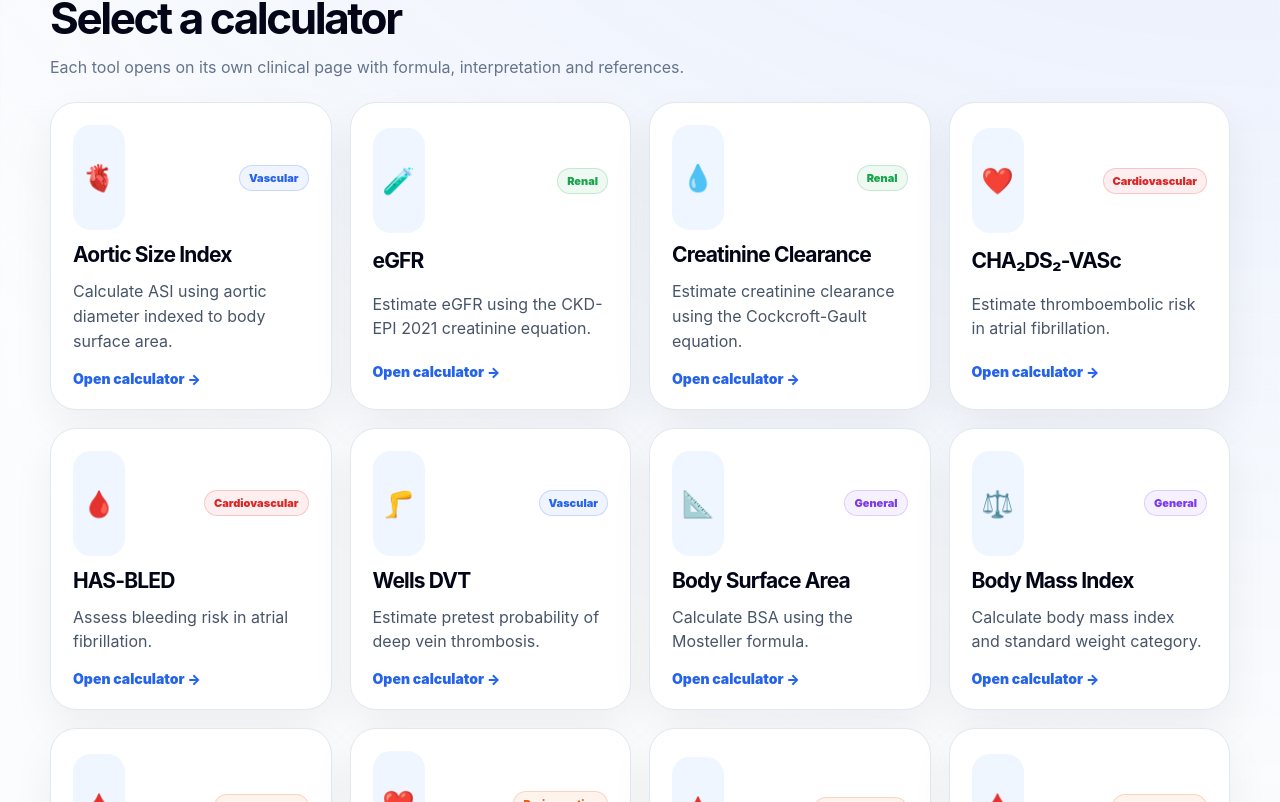
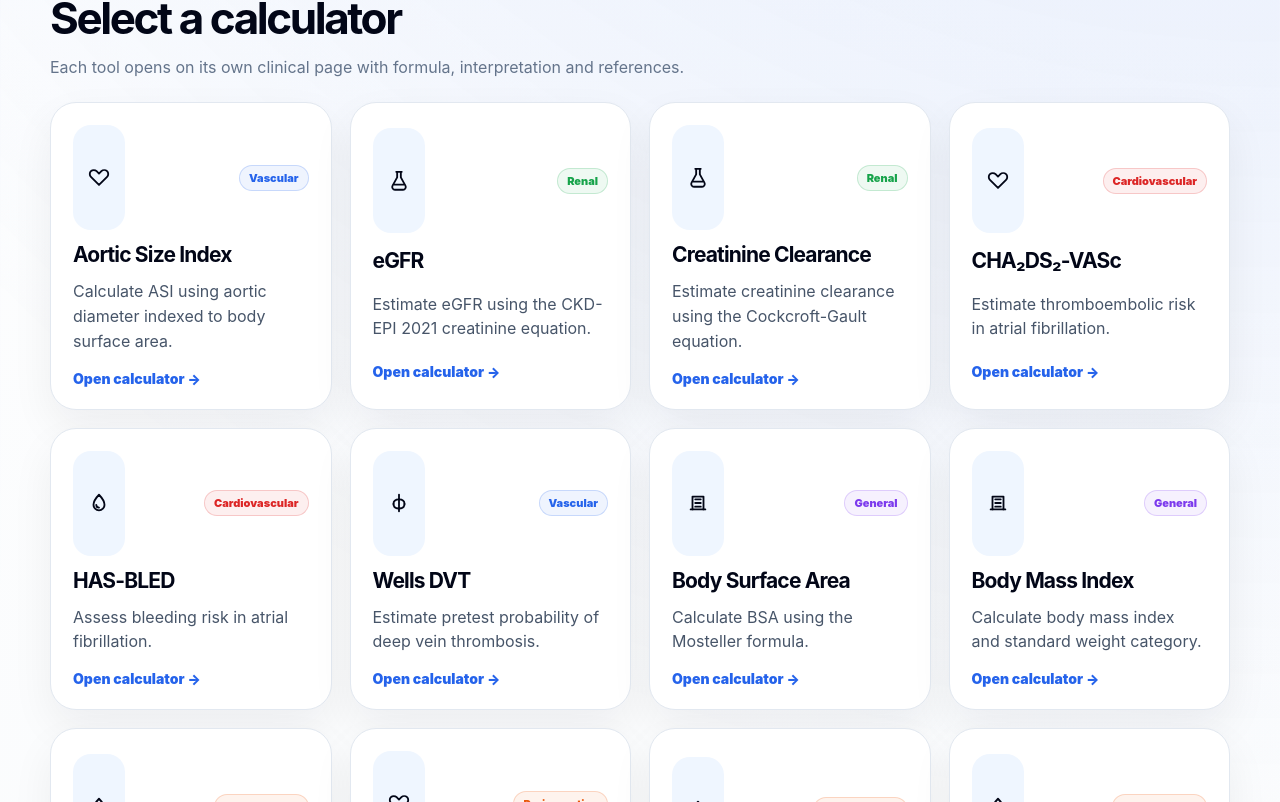
Before and after one commit to brsbyrm/meddoq, a Next.js app: page / in a window 1280 px wide. Shown: the part 1018-1820 px from the top of the page. Built offline with nearby package versions, Linux system fonts and the light colour scheme.

Commit message:
Replace homepage emoji icons with SVG calculator icons

```diff
--- /dev/null
+++ b/app/components/CalculatorIcon.jsx
@@ -0,0 +1,140 @@
+export default function CalculatorIcon({ icon, category }) {
+  const key = normalizeIcon(icon, category);
+
+  return (
+    <span aria-hidden="true" style={styles.wrap}>
+      <svg viewBox="0 0 24 24" width="22" height="22" fill="none" stroke="currentColor" strokeWidth="2" strokeLinecap="round" strokeLinejoin="round">
+        {paths[key] || paths.default}
+      </svg>
+    </span>
+  );
+}
+
+function normalizeIcon(icon, category) {
+  if (icon === "🫀" || icon === "❤️") return "heart";
+  if (icon === "🩸") return "blood";
+  if (icon === "🫁") return "lung";
+  if (icon === "🧪" || icon === "💧") return "lab";
+  if (icon === "🦵" || icon === "🦶") return "vascular";
+  if (icon === "📐" || icon === "⚖️") return "measure";
+  if (icon === "🏃") return "activity";
+  if (icon === "🤢") return "nausea";
+  if (icon === "🚑") return "emergency";
+  if (icon === "🏥") return "hospital";
+  if (icon === "📈" || icon === "📊") return "chart";
+
+  if (category === "Cardiology" || category === "Cardiovascular") return "heart";
+  if (category === "Pulmonology" || category === "Pulmonary Embolism") return "lung";
+  if (category === "Renal") return "lab";
+  if (category === "Vascular") return "vascular";
+  if (category === "Critical Care") return "hospital";
+  if (category === "Perioperative") return "activity";
+
+  return "default";
+}
+
+const paths = {
+  heart: (
+    <>
+      <path d="M20.8 4.6c-1.7-1.7-4.5-1.7-6.2 0L12 7.2 9.4 4.6c-1.7-1.7-4.5-1.7-6.2 0s-1.7 4.5 0 6.2L12 19.6l8.8-8.8c1.7-1.7 1.7-4.5 0-6.2z" />
+    </>
+  ),
+  blood: (
+    <>
+      <path d="M12 3s6 6.2 6 11a6 6 0 0 1-12 0c0-4.8 6-11 6-11z" />
+      <path d="M9 14a3 3 0 0 0 3 3" />
+    </>
+  ),
+  lung: (
+    <>
+      <path d="M12 4v16" />
+      <path d="M12 8c-2.5 0-5 2.8-5 7v4" />
+      <path d="M12 8c2.5 0 5 2.8 5 7v4" />
+      <path d="M7 15c-2 0-3-1.6-3-3.5C4 8.5 6 6 8 6c1.4 0 2 1 2 2" />
+      <path d="M17 15c2 0 3-1.6 3-3.5C20 8.5 18 6 16 6c-1.4 0-2 1-2 2" />
+    </>
+  ),
+  lab: (
+    <>
+      <path d="M9 2h6" />
+      <path d="M10 2v6l-5 9a3 3 0 0 0 2.6 4.5h8.8A3 3 0 0 0 19 17l-5-9V2" />
+      <path d="M7 16h10" />
+    </>
+  ),
+  vascular: (
+    <>
+      <path d="M12 3v18" />
+      <path d="M12 8c-4 0-6 2-6 5" />
+      <path d="M12 8c4 0 6 2 6 5" />
+      <path d="M6 13c0 3 2 5 6 5" />
+      <path d="M18 13c0 3-2 5-6 5" />
+    </>
+  ),
+  measure: (
+    <>
+      <path d="M4 19h16" />
+      <path d="M6 19V5h12v14" />
+      <path d="M9 8h6" />
+      <path d="M9 12h6" />
+      <path d="M9 16h6" />
+    </>
+  ),
+  activity: (
+    <>
+      <path d="M13 4a2 2 0 1 0-2 2" />
+      <path d="M10 21l2-6-3-3 2-4 4 2 2 3" />
+      <path d="M7 21l2-5" />
+      <path d="M15 21l-3-6" />
+    </>
+  ),
+  nausea: (
+    <>
+      <circle cx="12" cy="12" r="9" />
+      <path d="M9 10h.01" />
+      <path d="M15 10h.01" />
+      <path d="M9 16c1.5-1 4.5-1 6 0" />
+    </>
+  ),
+  emergency: (
+    <>
+      <path d="M10 17h4" />
+      <path d="M12 15v4" />
+      <path d="M4 13h16" />
+      <path d="M6 17h12" />
+      <path d="M7 9h10l2 4H5l2-4z" />
+    </>
+  ),
+  hospital: (
+    <>
+      <path d="M4 21V5a2 2 0 0 1 2-2h12a2 2 0 0 1 2 2v16" />
+      <path d="M9 21v-6h6v6" />
+      <path d="M12 7v5" />
+      <path d="M9.5 9.5h5" />
+    </>
+  ),
+  chart: (
+    <>
+      <path d="M4 19V5" />
+      <path d="M4 19h16" />
+      <path d="M8 16v-5" />
+      <path d="M12 16V8" />
+      <path d="M16 16v-9" />
+    </>
+  ),
+  default: (
+    <>
+      <circle cx="12" cy="12" r="9" />
+      <path d="M12 8v4l3 3" />
+    </>
+  ),
+};
+
+const styles = {
+  wrap: {
+    display: "inline-flex",
+    alignItems: "center",
+    justifyContent: "center",
+    width: "100%",
+    height: "100%",
+  },
+};
--- a/app/page.js
+++ b/app/page.js
@@ -2,6 +2,7 @@
 
 import { useMemo, useState } from "react";
 import { calculators } from "./data/calculators";
+import CalculatorIcon from "./components/CalculatorIcon";
 
 const categoryColors = {
   Vascular: "#2563eb",
@@ -9,6 +10,10 @@ const categoryColors = {
   Cardiovascular: "#dc2626",
   General: "#7c3aed",
   Perioperative: "#ea580c",
+  Cardiology: "#dc2626",
+  Pulmonology: "#0891b2",
+  "Pulmonary Embolism": "#0891b2",
+  "Critical Care": "#7c3aed",
 };
 
 export default function Home() {
@@ -122,13 +127,13 @@ export default function Home() {
           {filteredCalculators.map((item) => (
             <a key={item.id} href={item.href} style={styles.card}>
               <div style={styles.cardTop}>
-                <div style={styles.iconBubble}>{item.icon}</div>
+                <div style={styles.iconBubble}><CalculatorIcon icon={item.icon} category={item.category} /></div>
                 <span
                   style={{
                     ...styles.categoryBadge,
-                    color: categoryColors[item.category],
-                    background: `${categoryColors[item.category]}12`,
-                    borderColor: `${categoryColors[item.category]}33`,
+                    color: categoryColors[item.category] || "#334155",
+                    background: `${categoryColors[item.category] || "#334155"}12`,
+                    borderColor: `${categoryColors[item.category] || "#334155"}33`,
                   }}
                 >
                   {item.category}
```
